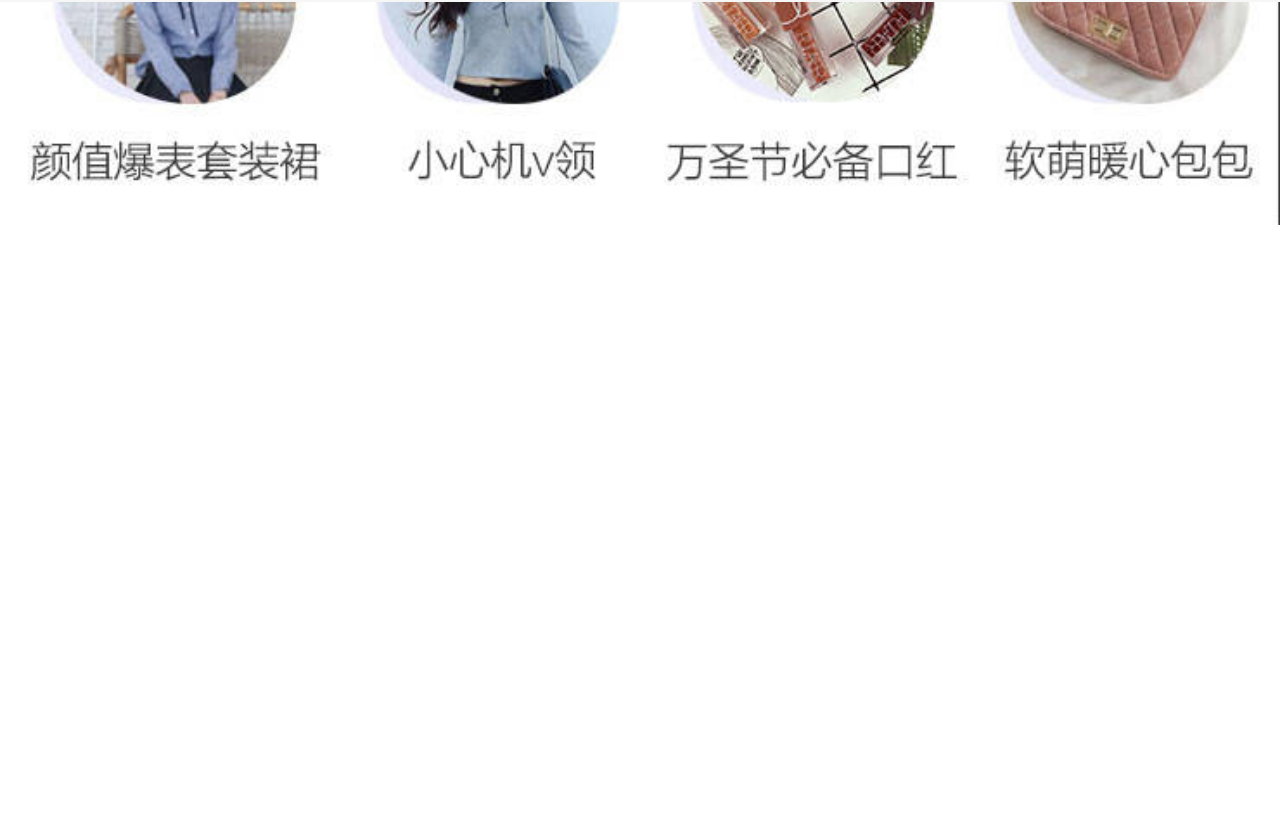
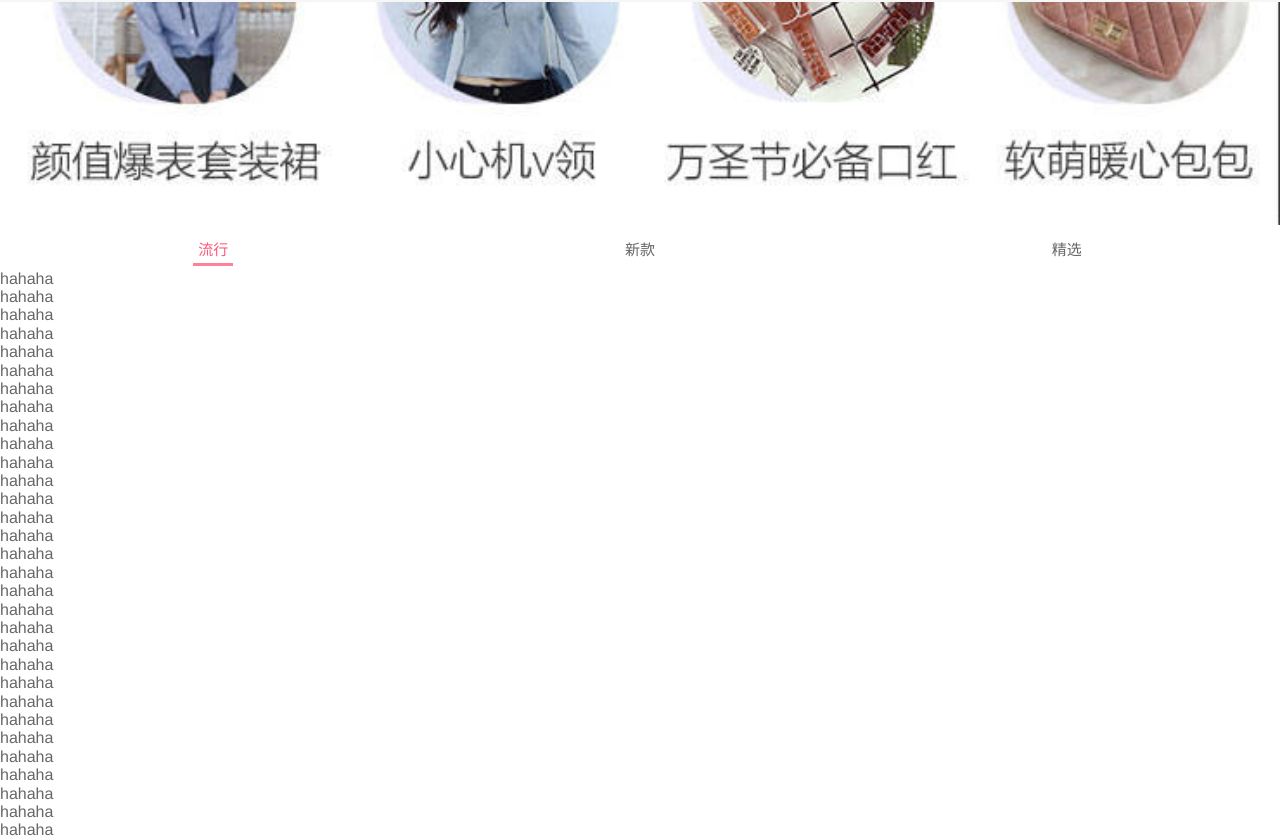
Before and after one commit to zhaoqifan884/supermail, a Vue app: page /home in a window 1280 px wide. Shown: the part 798-1638 px from the top of the page. Before the commit the page ends 1028 px from the top, so only its background shows below. Built offline with nearby package versions, Linux system fonts and the light colour scheme; no server answers.

Commit message:
TabControl的封装

```diff
--- /dev/null
+++ b/src/components/context/tabControl/TabControl.vue
@@ -0,0 +1,62 @@
+<template>
+  <div class="tab-control">
+    <div v-for="(item, index) in titles"
+         class="tab-control-item"
+         :class="{active: index === currentIndex}"
+         @click="itemClick(index)">
+      <span>{{item}}</span>
+    </div>
+  </div>
+</template>
+
+<script>
+  export default {
+    name: "TabControl",
+    props: {
+      titles: {
+        type: Array,
+        default() {
+          return []
+        }
+      }
+    },
+    data() {
+      return {
+        currentIndex: 0
+      }
+    },
+    methods: {
+      itemClick(index) {
+        this.currentIndex = index;
+        this.$emit('tabClick', index)
+      }
+    }
+  }
+</script>
+
+<style scoped>
+  .tab-control {
+    display: flex;
+    text-align: center;
+    font-size: 15px;
+    height: 40px;
+    line-height: 40px;
+    background-color: #fff;
+  }
+
+  .tab-control-item {
+    flex: 1;
+  }
+
+  .tab-control-item span {
+    padding: 5px;
+  }
+
+  .active {
+    color: var(--color-high-text);
+  }
+
+  .active span {
+    border-bottom: 3px solid var(--color-tint);
+  }
+</style>
--- a/src/network/request.js
+++ b/src/network/request.js
@@ -3,7 +3,12 @@
 export function request(config) {
   // 1.创建axios的实例
   const instance = axios.create({
+    //服务器接口
     baseURL: 'http://106.54.54.237:8000/api/hy',
+    // baseURL: 'http://123.207.32.32:8000/api/hy',
+    //后台接口
+    // baseURL: process.env.VUE_APP_BASE_API || 'http://127.0.0.1:8888',
+
     timeout: 5000
   })
 
--- a/src/views/home/Home.vue
+++ b/src/views/home/Home.vue
@@ -6,11 +6,44 @@
     <home-swiper :banners="banners"/>
     <recommend-view :recommends="recommends"/>
     <feature-view/>
+    <tab-control class="tab-control" :titles="['流行', '新款', '精选']"/>
+
+    <ul>
+      <li>hahaha</li>
+      <li>hahaha</li>
+      <li>hahaha</li>
+      <li>hahaha</li>
+      <li>hahaha</li>
+      <li>hahaha</li>
+      <li>hahaha</li>
+      <li>hahaha</li><li>hahaha</li><li>hahaha</li>
+      <li>hahaha</li>
+      <li>hahaha</li>
+      <li>hahaha</li><li>hahaha</li>
+      <li>hahaha</li>
+      <li>hahaha</li>
+      <li>hahaha</li>
+      <li>hahaha</li>
+      <li>hahaha</li>
+      <li>hahaha</li>
+      <li>hahaha</li>
+      <li>hahaha</li>
+      <li>hahaha</li>
+      <li>hahaha</li>
+      <li>hahaha</li><li>hahaha</li><li>hahaha</li>
+      <li>hahaha</li>
+      <li>hahaha</li>
+      <li>hahaha</li>
+      <li>hahaha</li>
+
+    </ul>
   </div>
 </template>
 
 <script>
   import NavBar from "components/common/navbar/NavBar";
+  import TabControl from "components/context/tabControl/TabControl";
+
   import HomeSwiper from "./childComps/HomeSwiper";
   import RecommendView from "./childComps/RecommendView";
   import FeatureView from "./childComps/FeatureView";
@@ -21,8 +54,11 @@
     name: "Home",
     components: {
       NavBar,
+      TabControl,
+
       HomeSwiper,
       RecommendView,
+
       FeatureView
     },
     data() {
@@ -61,5 +97,9 @@
     top: 0;
     z-index: 9;
   }
+  .tab-control {
+    position: sticky;
+    top: 44px;
+  }
 
 </style>
```
